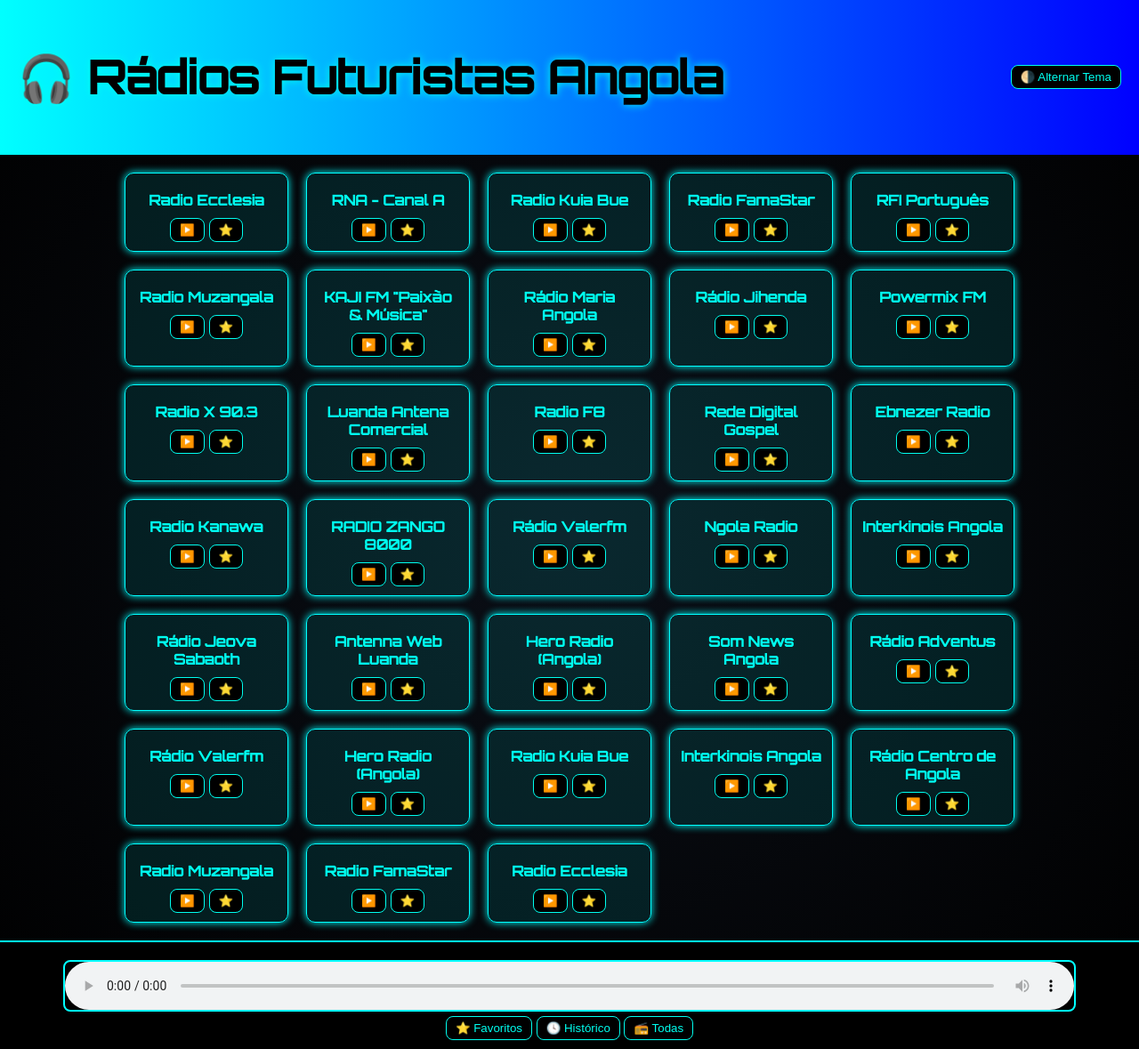
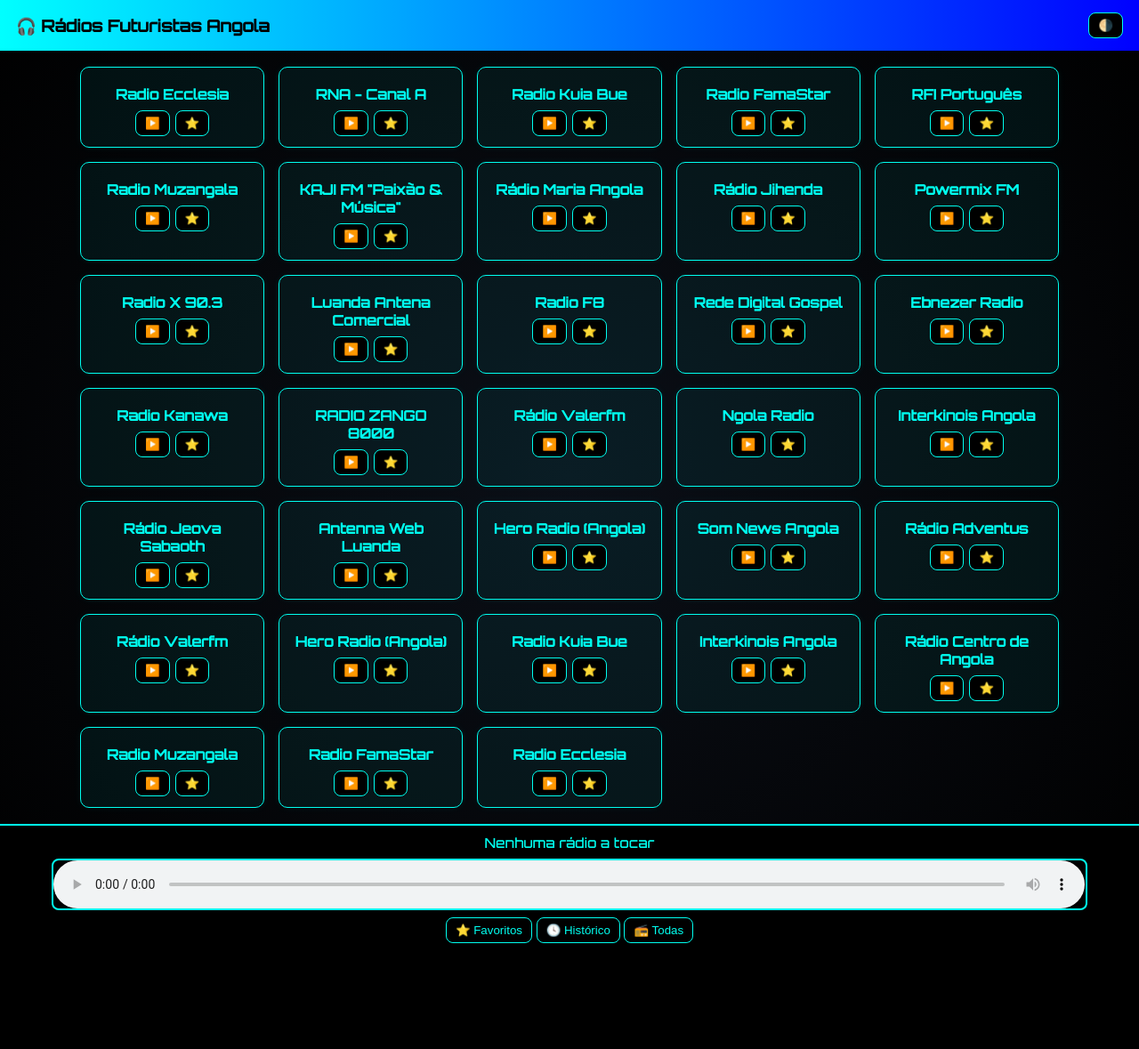
Before and after one commit to ruicirilo271/Radios-Angolanas, a Flask app: page / in a window 1280 px wide. Shown: the whole page at 89% size. After the commit the page ends 1060 px from the top, so only its background shows below. Run offline with Flask 3, Linux system fonts and the light colour scheme.

Commit message:
Add files via upload

```diff
--- a/app.py
+++ b/app.py
@@ -3,35 +3,85 @@
 from bs4 import BeautifulSoup
 import json
 import os
+import tempfile
+import logging
+
+logging.basicConfig(level=logging.INFO)
 
 app = Flask(__name__)
-STATIONS_FILE = os.path.join("static", "stations.json")
+
+RADIO_URL = "https://onlineradiobox.com/ao/"
+ON_VERCEL = os.environ.get("VERCEL") == "1"
+
+if ON_VERCEL:
+    STATIONS_FILE = os.path.join(tempfile.gettempdir(), "stations.json")
+else:
+    STATIONS_FILE = os.path.join(os.path.dirname(__file__), "static", "stations.json")
+
+def scrape_radios():
+    """
+    Faz scraping das rádios (nomes + stream) e escreve o JSON no STATIONS_FILE.
+    Retorna a lista de estações.
+    """
+    logging.info("Iniciando scraping de rádios...")
+    try:
+        response = requests.get(RADIO_URL, headers={"User-Agent": "Mozilla/5.0"}, timeout=15)
+        response.raise_for_status()
+    except Exception as e:
+        logging.exception("Erro ao buscar a página de rádios: %s", e)
+        return []
+
+    soup = BeautifulSoup(response.text, "html.parser")
+    stations = []
+
+    # Percorre os elementos que normalmente têm info
+    for btn in soup.select(".station_play"):
+        name = btn.get("radioname")
+        stream = btn.get("stream")
+        # Apenas grava nome e stream — sem imagens (como pedido)
+        if name and stream:
+            stations.append({
+                "name": name.strip(),
+                "stream": stream.strip()
+            })
+
+    # Garante pasta e grava o ficheiro
+    try:
+        os.makedirs(os.path.dirname(STATIONS_FILE), exist_ok=True)
+        with open(STATIONS_FILE, "w", encoding="utf-8") as f:
+            json.dump(stations, f, ensure_ascii=False, indent=2)
+        logging.info("stations.json gravado em: %s", STATIONS_FILE)
+    except Exception as e:
+        logging.exception("Erro ao gravar stations.json: %s", e)
+
+    return stations
 
 @app.route("/")
 def index():
     return render_template("index.html")
 
 @app.route("/stations")
-def scrape_stations():
-    url = "https://onlineradiobox.com/ao/"
-    response = requests.get(url, headers={"User-Agent": "Mozilla/5.0"})
-    soup = BeautifulSoup(response.text, "html.parser")
+def get_stations():
+    """
+    Endpoint que devolve a lista de estações.
+    - Tenta ler STATIONS_FILE primeiro.
+    - Se não existir ou ocorrer erro, faz o scraping e grava.
+    """
+    if os.path.exists(STATIONS_FILE):
+        try:
+            with open(STATIONS_FILE, "r", encoding="utf-8") as f:
+                stations = json.load(f)
+                # Filtra entradas sem stream/nome por segurança
+                stations = [s for s in stations if s.get("name") and s.get("stream")]
+                return jsonify(stations)
+        except Exception:
+            logging.exception("Falha ao ler stations.json — fará scraping.")
+            # continua para scraping
 
-    stations = []
-    for btn in soup.select(".station_play"):
-        name = btn.get("radioname")
-        stream = btn.get("stream")
-        if name and stream:
-            stations.append({
-                "name": name.strip(),
-                "stream": stream.strip()
-            })
-
-    os.makedirs("static", exist_ok=True)
-    with open(STATIONS_FILE, "w", encoding="utf-8") as f:
-        json.dump(stations, f, ensure_ascii=False, indent=2)
-
+    # Se não havia ficheiro ou deu erro, faz scraping
+    stations = scrape_radios()
     return jsonify(stations)
 
 if __name__ == "__main__":
-    app.run(debug=True)
+    # Para desenvolvimento
+    app.run(host="0.0.0.0", port=5000, debug=True)
--- a/static/script.js
+++ b/static/script.js
@@ -1,3 +1,4 @@
+// Elementos DOM
 const stationsContainer = document.getElementById("stations");
 const player = document.getElementById("player");
 const favBtn = document.getElementById("favBtn");
@@ -16,42 +17,62 @@
 let allStations = [];
 let currentPlayingCard = null;
 
+// Carrega estações pedindo ao backend
 async function loadStations() {
-  const res = await fetch("/static/stations.json");
+  try {
+    const res = await fetch("/stations", {cache: "no-store"});
     const data = await res.json();
-  allStations = data.filter(st => st.stream && st.name);
+    // Filtrar entradas inválidas
+    allStations = (Array.isArray(data) ? data : []).filter(st => st.stream && st.name);
     renderStations(allStations);
+  } catch (err) {
+    console.error("Erro ao carregar estações:", err);
+    stationsContainer.innerHTML = "<p>Erro ao carregar rádios.</p>";
+  }
 }
 
 function renderStations(list) {
   stationsContainer.innerHTML = "";
-  list.forEach(st => {
+  if (!list.length) {
+    stationsContainer.innerHTML = "<p>Nenhuma rádio encontrada.</p>";
+    return;
+  }
+  list.forEach((st, idx) => {
     const card = document.createElement("div");
     card.className = "station";
     card.innerHTML = `
-      <h3>${st.name}</h3>
+      <h3 class="station-name">${st.name}</h3>
       <div class="buttons">
-        <button class="play">▶️</button>
-        <button class="fav">⭐</button>
+        <button class="play" data-idx="${idx}" aria-label="Tocar">▶️</button>
+        <button class="fav" data-idx="${idx}" aria-label="Favorito">⭐</button>
       </div>
     `;
     const playBtn = card.querySelector(".play");
     const favBtnCard = card.querySelector(".fav");
 
-    playBtn.onclick = () => playStation(st, card);
-    favBtnCard.onclick = () => toggleFavorite(st);
+    playBtn.addEventListener("click", () => playStation(st, card));
+    favBtnCard.addEventListener("click", () => toggleFavorite(st));
 
     stationsContainer.appendChild(card);
   });
 }
 
 function playStation(station, card) {
+  // Define fonte e tenta tocar
   player.src = station.stream;
-  player.play();
-  currentStation.innerHTML = `🎶 Tocando: ${station.name}`;
+  player.play().catch(err => {
+    // Alguns streams podem ser bloqueados ou não reproduzir no browser
+    console.warn("Erro ao tentar tocar:", err);
+  });
+
+  // Mostra nome no player fixo
+  currentStation.textContent = `🎶 Tocando: ${station.name}`;
+
+  // Histórico
   saveHistory(station);
 
-  if(currentPlayingCard) currentPlayingCard.classList.remove("playing");
+  // Destaque visual
+  if (currentPlayingCard) currentPlayingCard.classList.remove("playing");
   card.classList.add("playing");
   currentPlayingCard = card;
 }
@@ -74,6 +95,7 @@
   localStorage.setItem(HIST_KEY, JSON.stringify(hist));
 }
 
+// Popup para Favoritos / Histórico
 favBtn.onclick = () => openPopup("Favoritos", FAV_KEY);
 histBtn.onclick = () => openPopup("Histórico", HIST_KEY);
 allBtn.onclick = () => renderStations(allStations);
@@ -83,18 +105,29 @@
   popupTitle.textContent = title;
   popupList.innerHTML = "";
   const items = JSON.parse(localStorage.getItem(key)) || [];
+  if (!items.length) {
+    popupList.innerHTML = "<p>Sem itens.</p>";
+  } else {
     items.forEach(st => {
       const div = document.createElement("div");
       div.className = "station small";
       div.innerHTML = `<h3>${st.name}</h3>`;
-    div.onclick = () => playStation(st, div);
+      div.onclick = () => {
+        playStation(st, div);
+        popup.classList.add("hidden");
+      };
       popupList.appendChild(div);
     });
+  }
   popup.classList.remove("hidden");
 }
 
+// Tema claro/escuro
 themeBtn.onclick = () => {
   document.body.classList.toggle("light");
+  // Guarda preferência simples se quiseres:
+  // localStorage.setItem('theme_light', document.body.classList.contains('light'));
 };
 
+// Inicializa
 loadStations();
--- a/static/style.css
+++ b/static/style.css
@@ -1,8 +1,15 @@
 @import url('https://fonts.googleapis.com/css2?family=Orbitron:wght@500&display=swap');
 
+:root{
+  --neon: #00fff0;
+  --bg-dark-1: #0b0f17;
+  --bg-dark-2: #000;
+}
+
+/* Base */
 body {
-  background: radial-gradient(circle at center, #0b0f17, #000);
-  color: #00fff0;
+  background: radial-gradient(circle at center, var(--bg-dark-1), var(--bg-dark-2));
+  color: var(--neon);
   font-family: 'Orbitron', sans-serif;
   margin: 0;
   display: flex;
@@ -10,6 +17,7 @@
   min-height: 100vh;
 }
 
+/* Tema claro */
 body.light {
   background: #f5f5f5;
   color: #000;
@@ -17,190 +25,146 @@
 
 /* Header */
 header {
-  text-align: center;
-  padding: 20px;
-  background: linear-gradient(90deg, #0ff, #00f);
-  color: black;
-  font-size: 1.6em;
-  text-shadow: 0 0 10px #00fff0;
   display: flex;
   justify-content: space-between;
   align-items: center;
+  padding: 14px 18px;
+  background: linear-gradient(90deg, #0ff, #00f);
+  color: #000;
 }
-
+header h1 { margin: 0; font-size: 1.15rem; }
 header button {
   background: black;
-  color: #00fff0;
-  border: 1px solid #00fff0;
-  padding: 5px 10px;
+  color: var(--neon);
+  border: 1px solid var(--neon);
+  padding: 6px 10px;
   border-radius: 8px;
   cursor: pointer;
-  transition: all 0.3s;
 }
-
 body.light header button {
   background: #e0e0e0;
   color: #000;
   border: 1px solid #000;
 }
 
-header button:hover {
-  background: #00fff0;
-  color: black;
-}
-
-/* Content */
+/* Main content */
 .content {
   flex: 1;
   overflow-y: auto;
-  padding: 20px;
+  padding: 18px;
   display: flex;
   justify-content: center;
 }
-
 .stations {
   display: grid;
   grid-template-columns: repeat(auto-fill, minmax(180px, 1fr));
-  gap: 20px;
-  max-width: 1000px;
+  gap: 16px;
   width: 100%;
+  max-width: 1100px;
 }
 
+/* Station cards */
 .station {
-  background: rgba(0, 255, 255, 0.1);
-  border: 1px solid #0ff;
+  background: rgba(0,255,255,0.06);
+  border: 1px solid var(--neon);
   border-radius: 10px;
+  padding: 12px;
   text-align: center;
-  padding: 10px;
-  box-shadow: 0 0 10px #0ff;
-  transition: transform 0.2s, box-shadow 0.2s;
+  box-shadow: 0 0 10px rgba(0,255,255,0.06);
+  transition: transform .15s ease, box-shadow .15s ease;
+}
+body.light .station {
+  background: rgba(0,0,0,0.03);
+  border: 1px solid #000;
+  box-shadow: none;
+}
+.station:hover { transform: translateY(-4px); }
+
+.station.playing {
+  box-shadow: 0 0 18px 4px rgba(0,255,255,0.12);
+  transform: scale(1.03);
+}
+body.light .station.playing {
+  box-shadow: 0 0 12px 3px rgba(0,0,0,0.12);
 }
 
-body.light .station {
-  background: rgba(0,0,0,0.05);
-  border: 1px solid #000;
-  box-shadow: 0 0 5px #000;
+/* Text */
+.station h3, .station.small h3 {
+  margin: 8px 0;
+  font-size: 0.98rem;
+  color: inherit;
 }
 
-.station.playing {
-  box-shadow: 0 0 20px #0ff;
-  transform: scale(1.05);
-}
-
-body.light .station.playing {
-  box-shadow: 0 0 15px #000;
-}
-
-.station h3 {
-  font-size: 1em;
-  margin: 10px 0;
-}
-
-.station .buttons {
-  display: flex;
-  justify-content: center;
-  gap: 5px;
-}
-
+/* Buttons */
+.station .buttons { display:flex; justify-content:center; gap:6px; }
 button {
   background: black;
-  color: #00fff0;
-  border: 1px solid #00fff0;
-  padding: 5px 10px;
+  color: var(--neon);
+  border: 1px solid var(--neon);
+  padding: 6px 10px;
   border-radius: 8px;
   cursor: pointer;
-  transition: all 0.3s;
 }
-
-button:hover {
-  background: #00fff0;
-  color: black;
-}
-
+button:hover { background: var(--neon); color: black; }
 body.light button {
   background: #e0e0e0;
   color: #000;
   border: 1px solid #000;
 }
+body.light button:hover { background:#000; color: var(--neon); }
 
-body.light button:hover {
-  background: #000;
-  color: #00fff0;
-}
-
-/* Footer */
+/* Footer / player */
 footer {
   background: #000;
-  border-top: 2px solid #0ff;
+  border-top: 2px solid var(--neon);
   padding: 10px;
-  text-align: center;
-  display: flex;
+  display:flex;
   flex-direction: column;
-  align-items: center;
+  align-items:center;
+  gap:8px;
 }
-
 body.light footer {
-  background: #e0e0e0;
+  background: #eaeaea;
   border-top: 2px solid #000;
 }
 
+.current-station {
+  font-size: 0.95rem;
+  color: var(--neon);
+}
+body.light .current-station { color: #000; }
+
 audio {
-  width: 90%;
-  margin: 5px 0;
-  border: 2px solid #0ff;
+  width: 92%;
   border-radius: 8px;
+  border: 2px solid var(--neon);
 }
-
-body.light audio {
-  border: 2px solid #000;
-}
-
-/* Current Station */
-.current-station {
-  display: flex;
-  align-items: center;
-  gap: 10px;
-  margin-bottom: 5px;
-  color: #00fff0;
-}
-
-body.light .current-station {
-  color: #000;
-}
+body.light audio { border-color: #000; }
 
 /* Popup */
 .popup {
   position: fixed;
-  top: 0; left: 0;
-  width: 100%; height: 100%;
-  background: rgba(0,0,0,0.9);
-  display: flex;
-  align-items: center;
-  justify-content: center;
+  inset: 0;
+  display:flex;
+  align-items:center;
+  justify-content:center;
+  background: rgba(0,0,0,0.85);
 }
-
-.popup.hidden {
-  display: none;
-}
-
+.popup.hidden { display:none; }
 .popup-content {
   background: #111;
-  border: 1px solid #0ff;
-  border-radius: 10px;
-  padding: 20px;
-  width: 80%;
-  max-height: 80%;
-  overflow-y: auto;
+  color: var(--neon);
+  padding: 18px;
+  border-radius: 8px;
+  width: 86%;
+  max-width: 900px;
+  max-height: 80vh;
+  overflow:auto;
+  border: 1px solid var(--neon);
 }
-
 body.light .popup-content {
-  background: #f5f5f5;
+  background: #fff;
+  color: #000;
   border: 1px solid #000;
 }
-
-.station.small {
-  display: flex;
-  align-items: center;
-  gap: 10px;
-  margin: 10px 0;
-}
+.station.small { padding:8px 0; border-bottom:1px solid rgba(0,255,255,0.04); }
--- a/templates/index.html
+++ b/templates/index.html
@@ -1,23 +1,23 @@
 <!DOCTYPE html>
 <html lang="pt">
 <head>
-<meta charset="UTF-8">
-<meta name="viewport" content="width=device-width, initial-scale=1.0">
-<title>Rádios Futuristas Neon</title>
-<link rel="stylesheet" href="/static/style.css">
+  <meta charset="utf-8">
+  <meta name="viewport" content="width=device-width,initial-scale=1">
+  <title>Rádios Futuristas Angola</title>
+  <link rel="stylesheet" href="{{ url_for('static', filename='style.css') }}">
 </head>
 <body>
   <header>
     <h1>🎧 Rádios Futuristas Angola</h1>
-    <button id="themeBtn">🌗 Alternar Tema</button>
+    <button id="themeBtn" aria-label="Alternar tema">🌗</button>
   </header>
 
-  <div class="content">
+  <main class="content">
     <div class="stations" id="stations"></div>
-  </div>
+  </main>
 
   <footer>
-    <div id="currentStation" class="current-station"></div>
+    <div id="currentStation" class="current-station">Nenhuma rádio a tocar</div>
     <audio id="player" controls></audio>
     <div class="controls">
       <button id="favBtn">⭐ Favoritos</button>
@@ -26,7 +26,7 @@
     </div>
   </footer>
 
-  <div id="popup" class="popup hidden">
+  <div id="popup" class="popup hidden" role="dialog" aria-modal="true">
     <div class="popup-content">
       <h2 id="popup-title"></h2>
       <div id="popup-list"></div>
@@ -34,6 +34,6 @@
     </div>
   </div>
 
-<script src="/static/script.js"></script>
+  <script src="{{ url_for('static', filename='script.js') }}"></script>
 </body>
 </html>
```
Also changed, not shown: vercel.json (added). Lines whose indentation alone changed are shown as unchanged.
